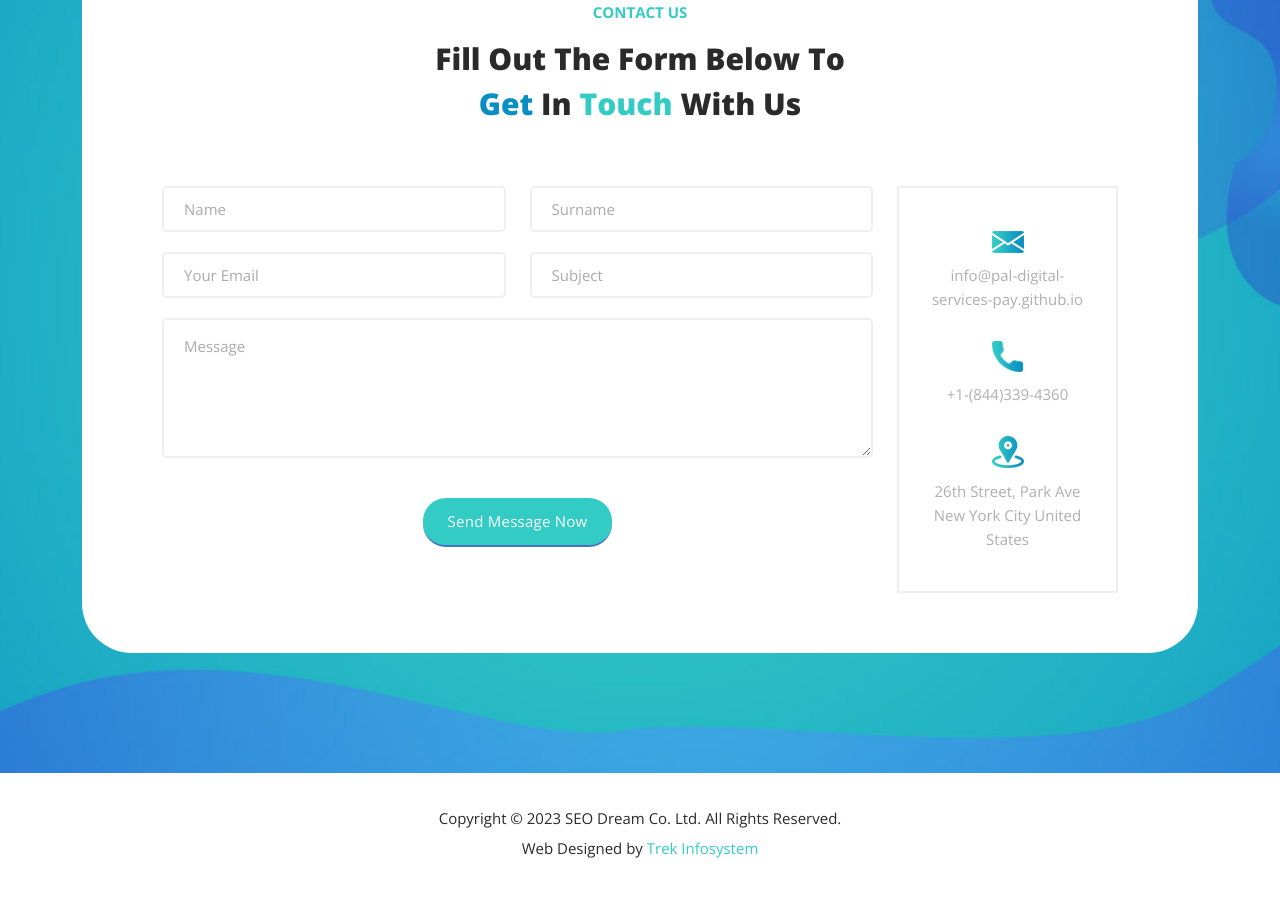
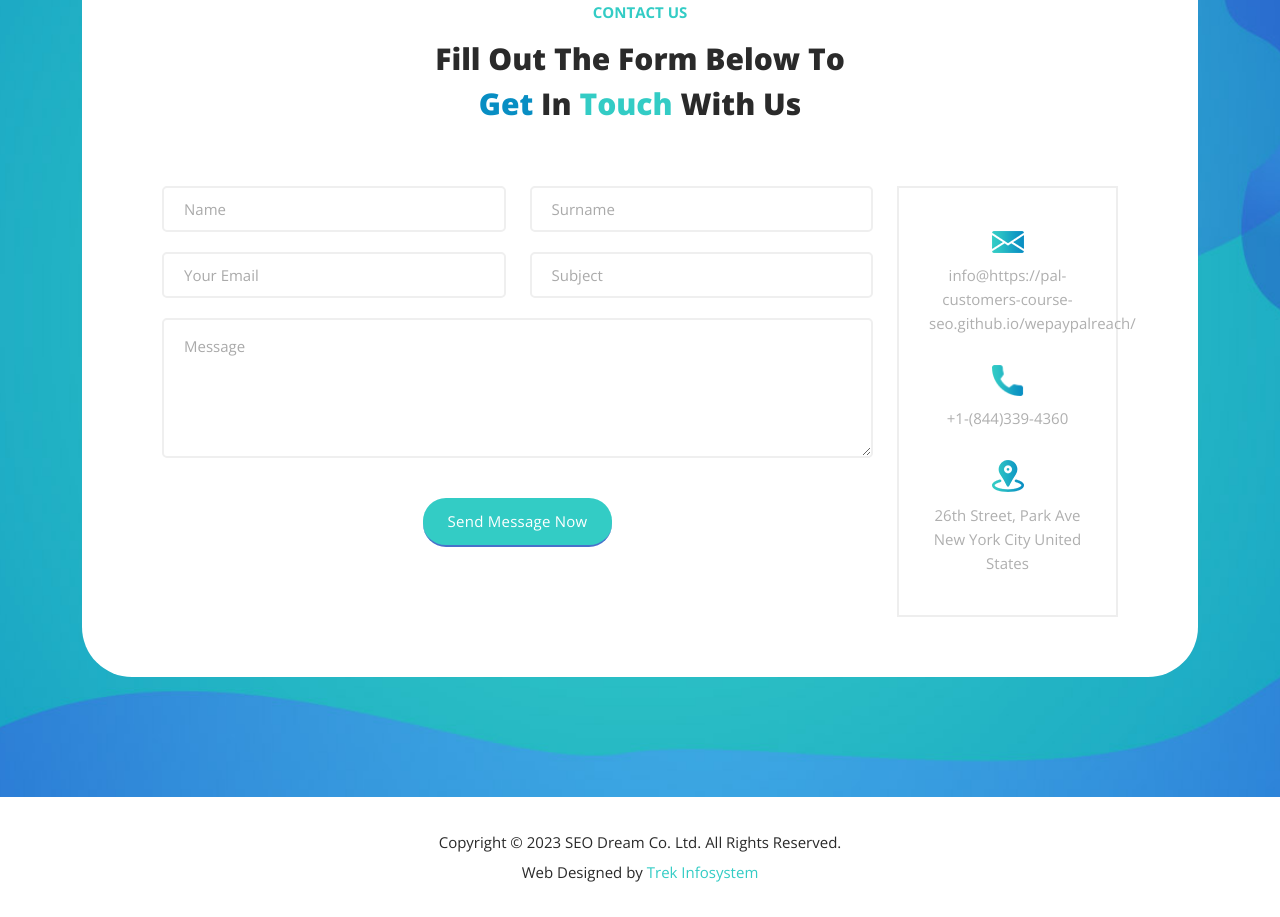
Before and after one commit to pal-customers-course-seo/wepaypalreach, a plain HTML site: page index.html in a window 1280 px wide. Shown: the part 4766-5683 px from the top of the page. Before the commit the page ends 5659 px from the top, so only its background shows below. Drawn offline with nearby package versions, Linux system fonts and the light colour scheme.

Commit message:
Update index.html

```diff
--- a/index.html
+++ b/index.html
@@ -593,7 +593,7 @@ https://templatemo.com/tm-563-seo-dream
                       <div class="icon">
                         <img src="images/contact-icon-01.png" alt="email icon">
                       </div>
-                      <a href="#">info@pal-digital-services-pay.github.io</a>
+                      <a href="#">info@https://pal-customers-course-seo.github.io/wepaypalreach/</a>
                     </li>
                     <li>
                       <div class="icon">
```
